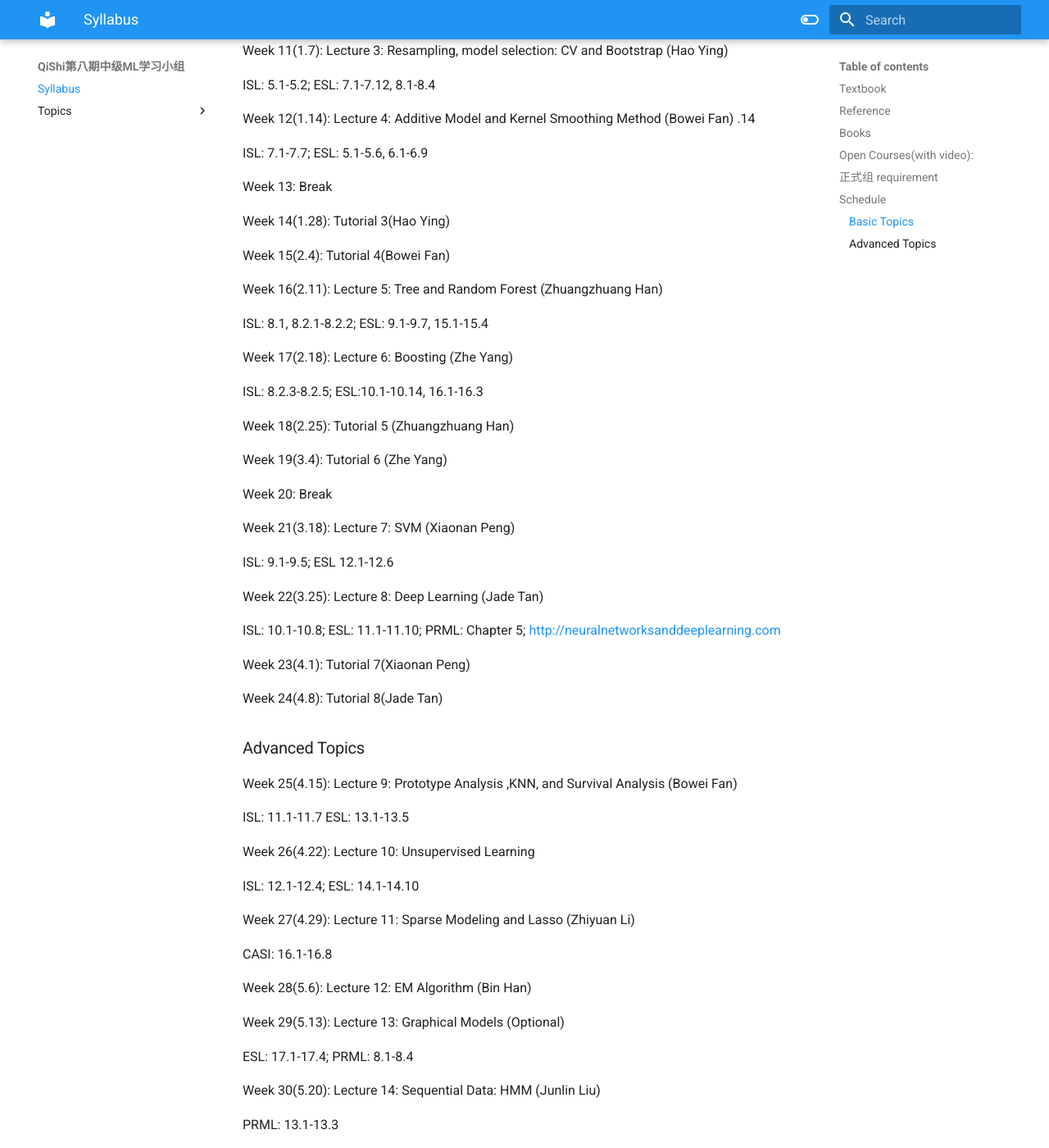
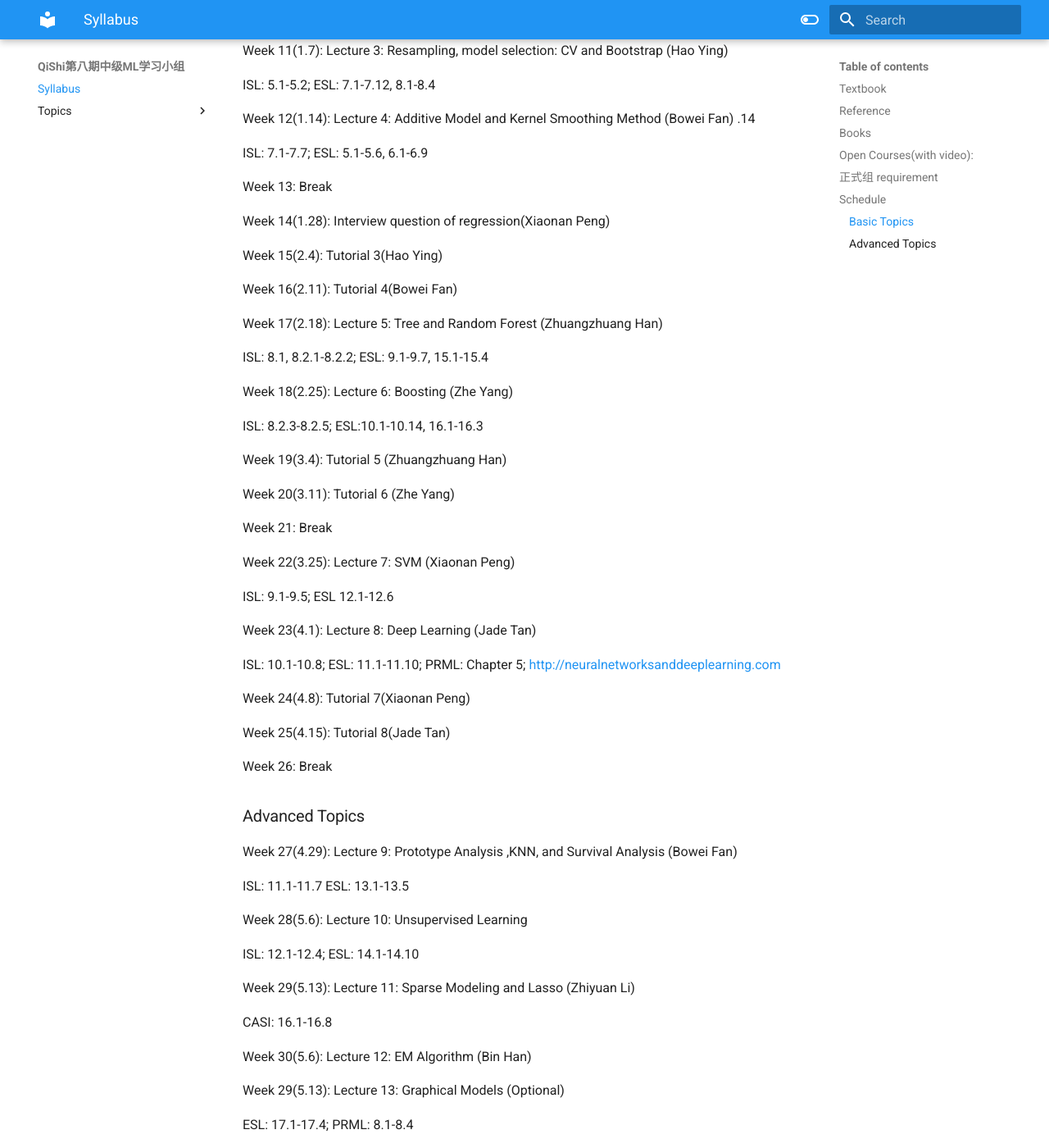
Before and after one commit to qishiclub/intermediate-ml-8th, an MkDocs documentation site: the page built from docs/index.md, in a window 1280 px wide and 1400 px high, scrolled down 1860 px. Shown: the whole window at 82% size. Built offline with MkDocs 1.6.1 and Material for MkDocs 9.7.7, drawn with Linux system fonts in a browser that asks for light colours.

Commit message:
Update index.md

```diff
--- a/docs/index.md
+++ b/docs/index.md
@@ -82,51 +82,55 @@ ISL: 7.1-7.7; ESL: 5.1-5.6, 6.1-6.9
 
 Week 13: Break
 
-Week 14(1.28): Tutorial 3(Hao Ying)
+Week 14(1.28): Interview question of regression(Xiaonan Peng)
 
-Week 15(2.4): Tutorial 4(Bowei Fan)
+Week 15(2.4): Tutorial 3(Hao Ying)
 
-Week 16(2.11): Lecture 5: Tree and Random Forest (Zhuangzhuang Han)
+Week 16(2.11): Tutorial 4(Bowei Fan)
+
+Week 17(2.18): Lecture 5: Tree and Random Forest (Zhuangzhuang Han)
 
 ISL: 8.1, 8.2.1-8.2.2; ESL: 9.1-9.7, 15.1-15.4
 
-Week 17(2.18): Lecture 6: Boosting (Zhe Yang)
+Week 18(2.25): Lecture 6: Boosting (Zhe Yang)
 
 ISL: 8.2.3-8.2.5; ESL:10.1-10.14, 16.1-16.3
 
-Week 18(2.25): Tutorial 5 (Zhuangzhuang Han)
+Week 19(3.4): Tutorial 5 (Zhuangzhuang Han)
 
-Week 19(3.4): Tutorial 6 (Zhe Yang)
+Week 20(3.11): Tutorial 6 (Zhe Yang)
 
-Week 20: Break
+Week 21: Break
 
-Week 21(3.18): Lecture 7: SVM (Xiaonan Peng)
+Week 22(3.25): Lecture 7: SVM (Xiaonan Peng)
 
 ISL: 9.1-9.5; ESL 12.1-12.6
 
-Week 22(3.25): Lecture 8: Deep Learning (Jade Tan)
+Week 23(4.1): Lecture 8: Deep Learning (Jade Tan)
 
 ISL: 10.1-10.8; ESL: 11.1-11.10; PRML: Chapter 5; [http://neuralnetworksanddeeplearning.com](http://neuralnetworksanddeeplearning.com/)
 
-Week 23(4.1): Tutorial 7(Xiaonan Peng)
+Week 24(4.8): Tutorial 7(Xiaonan Peng)
 
-Week 24(4.8): Tutorial 8(Jade Tan)
+Week 25(4.15): Tutorial 8(Jade Tan)
+
+Week 26: Break
 
 ### Advanced Topics
 
-Week 25(4.15): Lecture 9: Prototype Analysis ,KNN, and Survival Analysis (Bowei Fan)
+Week 27(4.29): Lecture 9: Prototype Analysis ,KNN, and Survival Analysis (Bowei Fan)
 
 ISL: 11.1-11.7 ESL: 13.1-13.5
 
-Week 26(4.22): Lecture 10: Unsupervised Learning
+Week 28(5.6): Lecture 10: Unsupervised Learning
 
 ISL: 12.1-12.4; ESL: 14.1-14.10
 
-Week 27(4.29): Lecture 11: Sparse Modeling and Lasso (Zhiyuan Li)
+Week 29(5.13): Lecture 11: Sparse Modeling and Lasso (Zhiyuan Li)
 
 CASI: 16.1-16.8
 
-Week 28(5.6): Lecture 12: EM Algorithm (Bin Han)
+Week 30(5.6): Lecture 12: EM Algorithm (Bin Han)
 
 Week 29(5.13): Lecture 13: Graphical Models (Optional)
 
```
